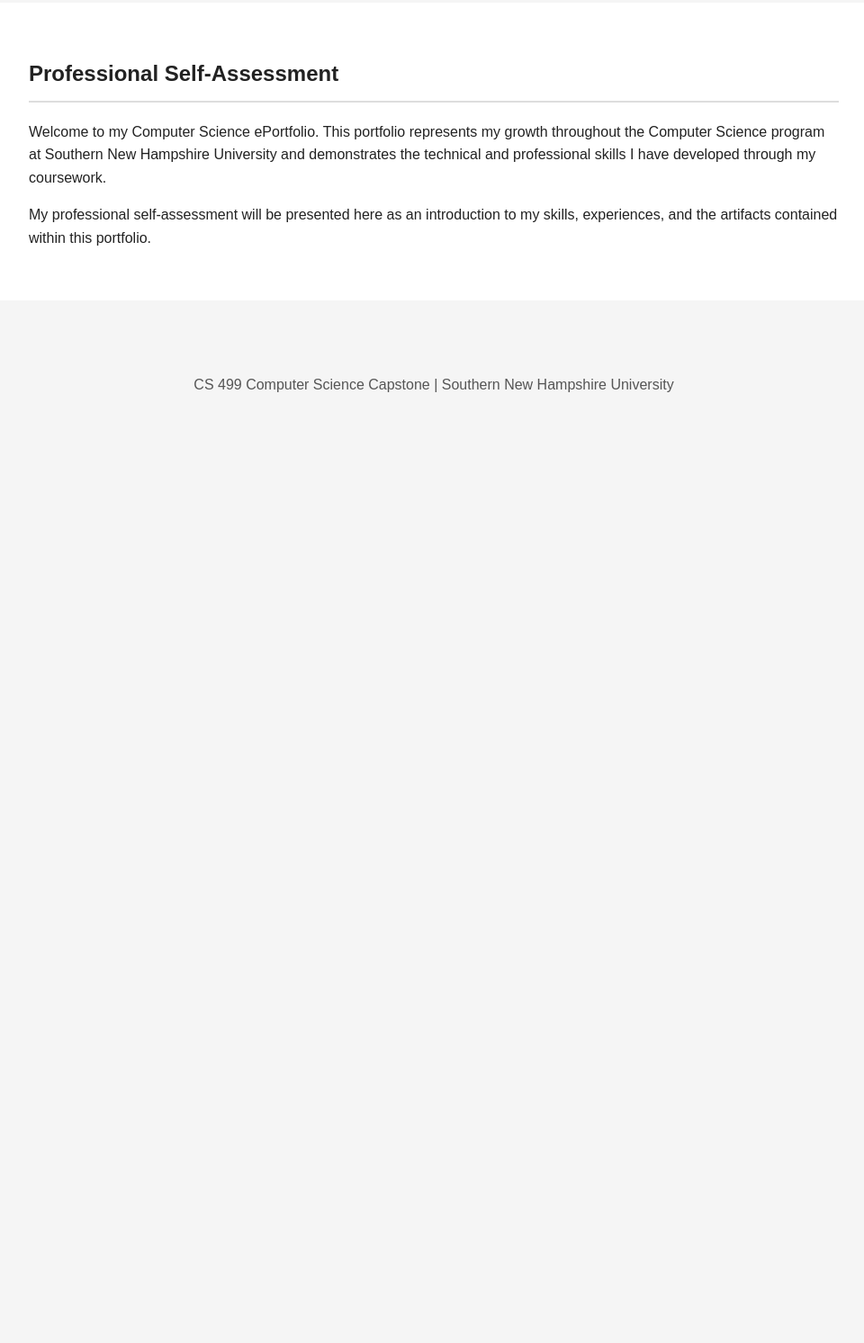
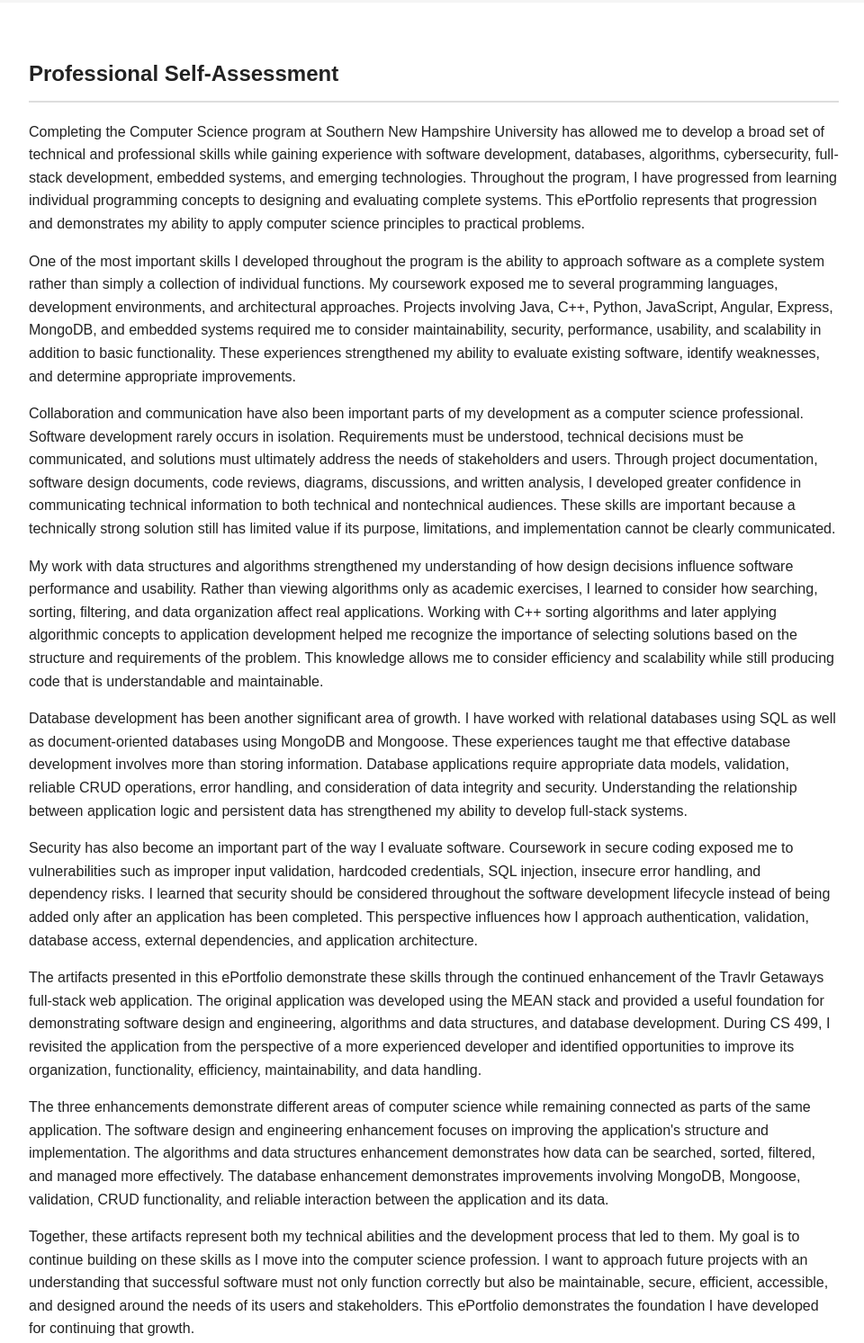
Before and after one commit to vijayhamilton1998-alt/CS-499, a plain HTML site: page index.html in a window 1280 px wide. Shown: the part 247-1740 px from the top of the page at 90% size, without its empty margins (158-1118 px from the left). Before the commit the page ends 800 px from the top, so only its background shows below. Drawn offline with Linux system fonts and the light colour scheme.

Commit message:
Enhance professional self-assessment content
Expanded the professional self-assessment section to detail skills and experiences gained throughout the Computer Science program. Added insights on software development, collaboration, security, and database management.

```diff
--- a/index.html
+++ b/index.html
@@ -87,17 +87,108 @@
     <h2>Professional Self-Assessment</h2>
 
     <p>
-        Welcome to my Computer Science ePortfolio. This portfolio represents
-        my growth throughout the Computer Science program at Southern New
-        Hampshire University and demonstrates the technical and professional
-        skills I have developed through my coursework.
-    </p>
+    Completing the Computer Science program at Southern New Hampshire University
+    has allowed me to develop a broad set of technical and professional skills
+    while gaining experience with software development, databases, algorithms,
+    cybersecurity, full-stack development, embedded systems, and emerging
+    technologies. Throughout the program, I have progressed from learning
+    individual programming concepts to designing and evaluating complete systems.
+    This ePortfolio represents that progression and demonstrates my ability to
+    apply computer science principles to practical problems.
+</p>
 
-    <p>
-        My professional self-assessment will be presented here as an
-        introduction to my skills, experiences, and the artifacts contained
-        within this portfolio.
-    </p>
+<p>
+    One of the most important skills I developed throughout the program is the
+    ability to approach software as a complete system rather than simply a
+    collection of individual functions. My coursework exposed me to several
+    programming languages, development environments, and architectural approaches.
+    Projects involving Java, C++, Python, JavaScript, Angular, Express, MongoDB,
+    and embedded systems required me to consider maintainability, security,
+    performance, usability, and scalability in addition to basic functionality.
+    These experiences strengthened my ability to evaluate existing software,
+    identify weaknesses, and determine appropriate improvements.
+</p>
+
+<p>
+    Collaboration and communication have also been important parts of my
+    development as a computer science professional. Software development rarely
+    occurs in isolation. Requirements must be understood, technical decisions
+    must be communicated, and solutions must ultimately address the needs of
+    stakeholders and users. Through project documentation, software design
+    documents, code reviews, diagrams, discussions, and written analysis, I
+    developed greater confidence in communicating technical information to both
+    technical and nontechnical audiences. These skills are important because a
+    technically strong solution still has limited value if its purpose,
+    limitations, and implementation cannot be clearly communicated.
+</p>
+
+<p>
+    My work with data structures and algorithms strengthened my understanding of
+    how design decisions influence software performance and usability. Rather
+    than viewing algorithms only as academic exercises, I learned to consider
+    how searching, sorting, filtering, and data organization affect real
+    applications. Working with C++ sorting algorithms and later applying
+    algorithmic concepts to application development helped me recognize the
+    importance of selecting solutions based on the structure and requirements
+    of the problem. This knowledge allows me to consider efficiency and
+    scalability while still producing code that is understandable and
+    maintainable.
+</p>
+
+<p>
+    Database development has been another significant area of growth. I have
+    worked with relational databases using SQL as well as document-oriented
+    databases using MongoDB and Mongoose. These experiences taught me that
+    effective database development involves more than storing information.
+    Database applications require appropriate data models, validation, reliable
+    CRUD operations, error handling, and consideration of data integrity and
+    security. Understanding the relationship between application logic and
+    persistent data has strengthened my ability to develop full-stack systems.
+</p>
+
+<p>
+    Security has also become an important part of the way I evaluate software.
+    Coursework in secure coding exposed me to vulnerabilities such as improper
+    input validation, hardcoded credentials, SQL injection, insecure error
+    handling, and dependency risks. I learned that security should be considered
+    throughout the software development lifecycle instead of being added only
+    after an application has been completed. This perspective influences how I
+    approach authentication, validation, database access, external dependencies,
+    and application architecture.
+</p>
+
+<p>
+    The artifacts presented in this ePortfolio demonstrate these skills through
+    the continued enhancement of the Travlr Getaways full-stack web application.
+    The original application was developed using the MEAN stack and provided a
+    useful foundation for demonstrating software design and engineering,
+    algorithms and data structures, and database development. During CS 499, I
+    revisited the application from the perspective of a more experienced
+    developer and identified opportunities to improve its organization,
+    functionality, efficiency, maintainability, and data handling.
+</p>
+
+<p>
+    The three enhancements demonstrate different areas of computer science while
+    remaining connected as parts of the same application. The software design
+    and engineering enhancement focuses on improving the application's structure
+    and implementation. The algorithms and data structures enhancement
+    demonstrates how data can be searched, sorted, filtered, and managed more
+    effectively. The database enhancement demonstrates improvements involving
+    MongoDB, Mongoose, validation, CRUD functionality, and reliable interaction
+    between the application and its data.
+</p>
+
+<p>
+    Together, these artifacts represent both my technical abilities and the
+    development process that led to them. My goal is to continue building on
+    these skills as I move into the computer science profession. I want to
+    approach future projects with an understanding that successful software must
+    not only function correctly but also be maintainable, secure, efficient,
+    accessible, and designed around the needs of its users and stakeholders.
+    This ePortfolio demonstrates the foundation I have developed for continuing
+    that growth.
+</p>
 
 </main>
 
```
